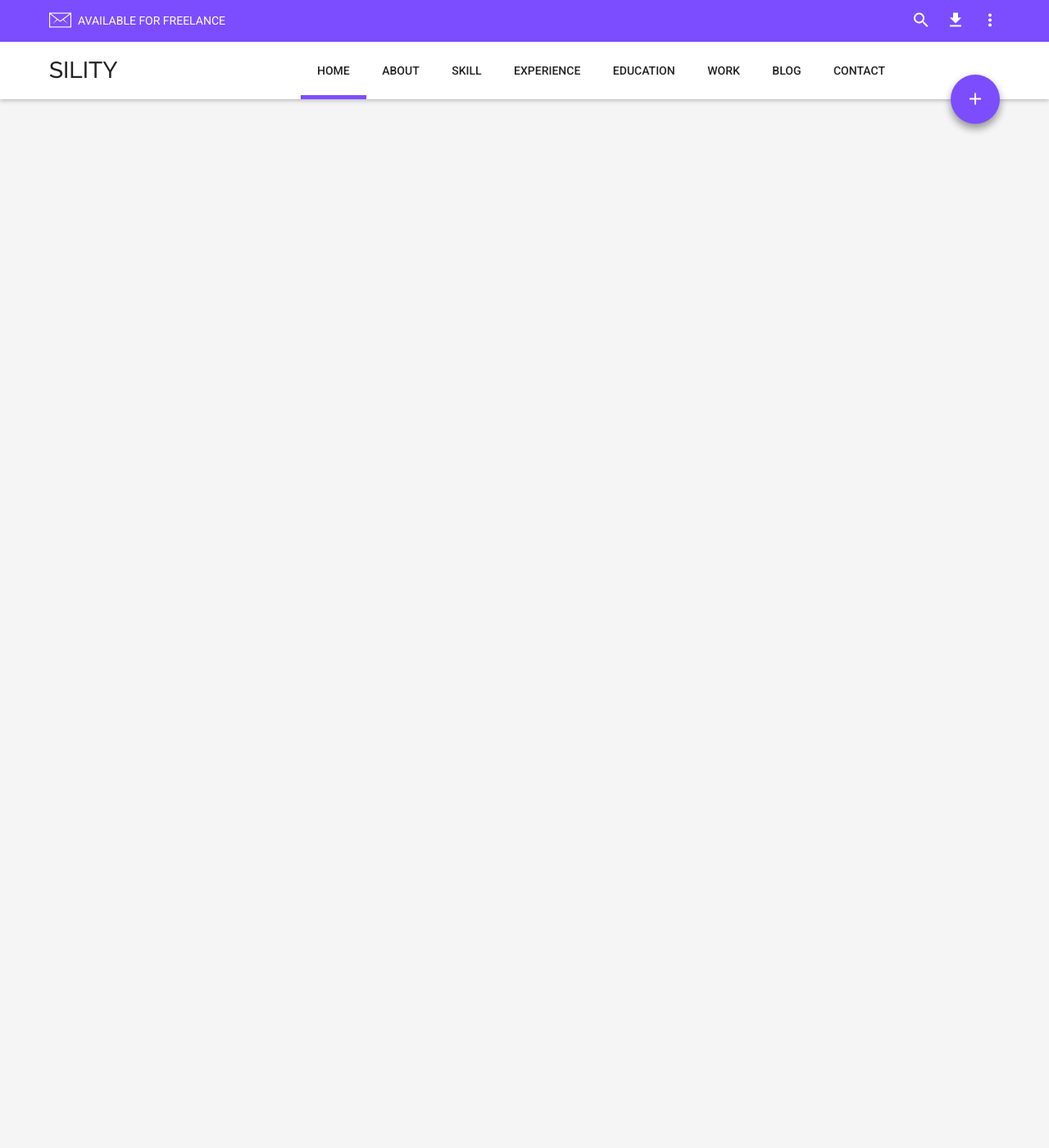
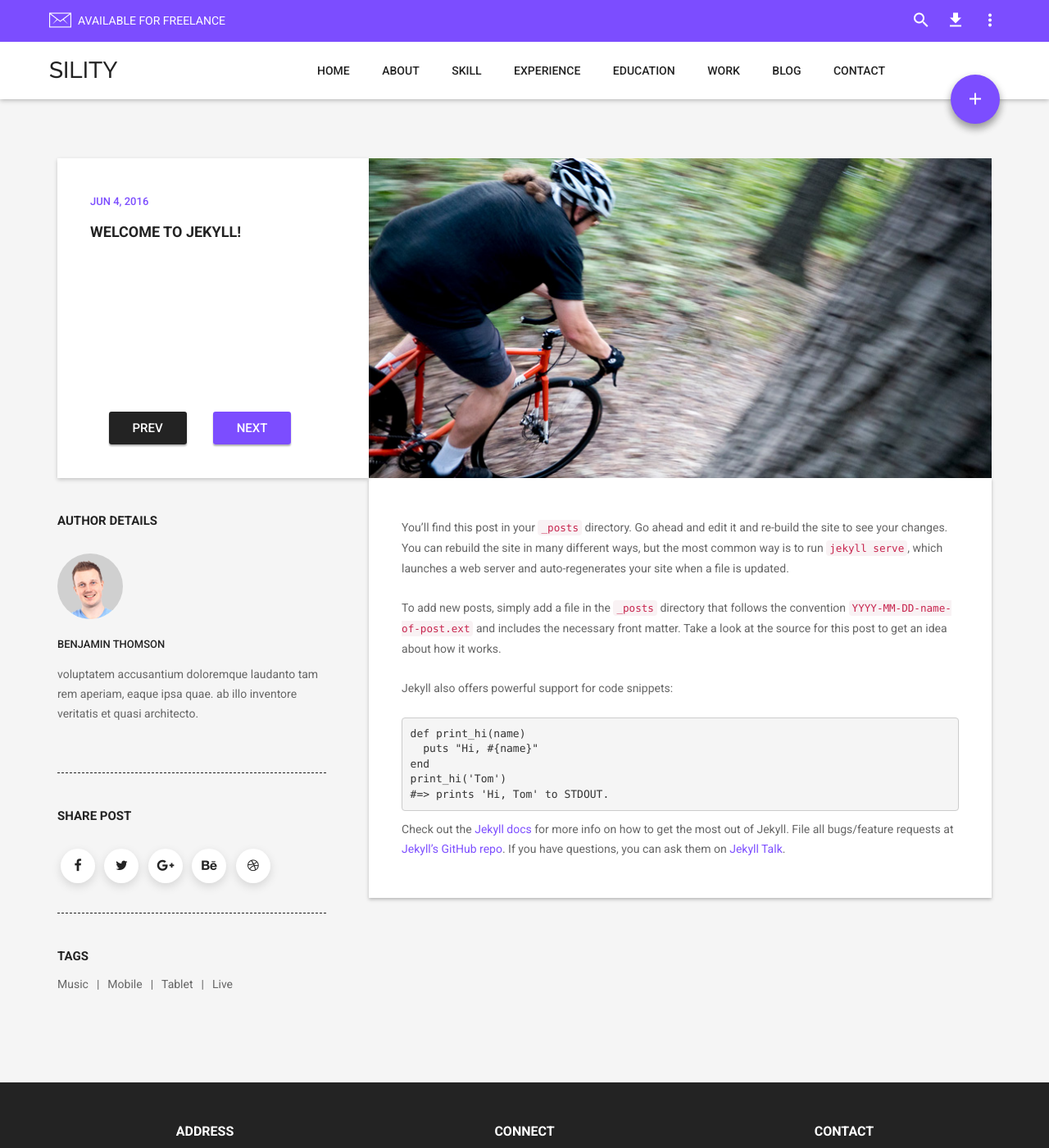
Before and after one commit to rifkyekayama/rifkyekayama.github.io, a Jekyll site: the page built from _posts/2016-06-07-welcome-to-jekyll.markdown, in a window 1280 px wide and 1400 px high. Shown: the whole window at 82% size. Built offline with Jekyll 4.4.1, drawn with Linux system fonts in a browser that asks for light colours; nearby versions of some CDN libraries.

Commit message:
test blog

```diff
--- a/_config.yml
+++ b/_config.yml
@@ -6,14 +6,14 @@
 # 'jekyll serve'. If you change this file, please restart the server process.
 
 # Site settings
-title: Your awesome title
+title: Rifky Ekayama
 email: your-email@domain.com
 description: > # this means to ignore newlines until "baseurl:"
   Write an awesome description for your new site here. You can edit this
   line in _config.yml. It will appear in your document head meta (for
   Google search results) and in your feed.xml site description.
 baseurl: "" # the subpath of your site, e.g. /blog
-url: "http://yourdomain.com" # the base hostname & protocol for your site
+url: "http://localhost:4000" # the base hostname & protocol for your site
 twitter_username: jekyllrb
 github_username:  jekyll
 
--- /dev/null
+++ b/_includes/header2.html
@@ -0,0 +1,48 @@
+<!-- Header -->
+<header class="header">
+  <div class="top clearfix">
+    <a href="#section8" class="available"><i class="ion-ios-email-outline"></i><span>Available For Freelance</span></a>
+    <div class="right-icons">
+      <a href="#" class="open-search header-open-search"><i class="md md-search"></i></a>
+      <a href="#" class="download"><i class="md md-file-download"></i></a>
+      <a href="#" class="share"><i class="md md-more-vert"></i></a>
+    </div> <!-- end .right-icons -->
+    <!-- Popup -->
+    <div class="popup">
+      <nav class="social-nav">
+        <ul class="list-unstyled">
+          <li><a target="_blank" href="https://web.facebook.com/rifky.ekayama">Facebook</a></li>
+          <li><a target="_blank" href="https://twitter.com/RifkyEkayama">Twitter</a></li>
+          <li><a target="_blank" href="http://id.linkedin.com/in/rifkyekayama">Linkedin</a></li>
+          <li><a onclick="Skype.tryAnalyzeSkypeUri('call', '0');" href="skype:rifqykiw1?call">Skype</a></li>
+          <li><a href="#">Google+</a></li>
+          <li><a href="#">Behance</a></li>
+        </ul> <!-- end .list-unstyled -->
+      </nav> <!-- end .social-nav -->
+    </div> <!-- end .popup -->
+  </div> <!-- end .top -->
+  <div class="bottom clearfix">
+    <div class="title"><a href="index.html">Sility</a></div>
+    <div class="header-action-button-wrapper">
+      <a href="#" class="header-action-button action-button"><i class="md md-add"></i></a>
+    </div> <!-- end .header-action-button-wrapper -->
+    <a href="#" class="responsive-menu-open">Menu <i class="fa fa-bars"></i></a>
+    <nav class="main-nav">
+      <ul class="list-unstyled">
+        <li><a href="{{ '/index.html#section1' | prepend: site.baseurl }}">Home</a></li>
+        <li><a href="{{ site.url }}/index.html#section2">About</a></li>
+        <li><a href="{{ site.url }}/index.html#section3">Skill</a></li>
+        <li><a href="{{ site.url }}/index.html#section4">Experience</a></li>
+        <li><a href="{{ site.url }}/index.html#section5">Education</a></li>
+        <li><a href="{{ site.url }}/index.html#section6">Work</a></li>
+        <li><a href="{{ site.url }}/index.html#section7">Blog</a></li>
+        <li><a href="{{ site.url }}/index.html#section8">Contact</a></li>
+      </ul>
+    </nav> <!-- end .main-nav -->
+  </div> <!-- end .bottom -->
+</header> <!-- end .header -->
+
+<div class="responsive-menu">
+  <a href="#" class="responsive-menu-close">Close <i class="ion-android-close"></i></a>
+  <nav class="responsive-nav"></nav> <!-- end .responsive-nav -->
+</div> <!-- end .responsive-menu -->
--- a/_includes/slideOut.html
+++ b/_includes/slideOut.html
@@ -19,7 +19,7 @@
 				</ul> <!-- end .list-unstyled -->
 			</nav> <!-- end .social-nav -->
 		</div> <!-- end .slide-out-popup -->
-		<div class="image"><img src="images/head01.png" alt="alt text" class="img-responsive"></div>
+		<div class="image"><img src="/images/head01.png" alt="alt text" class="img-responsive"></div>
 		<div class="content">
 			<h5>Benjamin Thomson</h5>
 			<span>Web & UX Designer</span>
@@ -72,12 +72,12 @@
 		<div class="slide-out-widget">
 			<h4>Follow On Instagram</h4>
 			<div class="instagram">
-				<a href="#"><img src="images/instagram01.jpg" alt="alt text" class="img-responsive"></a>
-				<a href="#"><img src="images/instagram02.jpg" alt="alt text" class="img-responsive"></a>
-				<a href="#"><img src="images/instagram03.jpg" alt="alt text" class="img-responsive"></a>
-				<a href="#"><img src="images/instagram04.jpg" alt="alt text" class="img-responsive"></a>
-				<a href="#"><img src="images/instagram05.jpg" alt="alt text" class="img-responsive"></a>
-				<a href="#"><img src="images/instagram06.jpg" alt="alt text" class="img-responsive"></a>
+				<a href="#"><img src="/images/instagram01.jpg" alt="alt text" class="img-responsive"></a>
+				<a href="#"><img src="/images/instagram02.jpg" alt="alt text" class="img-responsive"></a>
+				<a href="#"><img src="/images/instagram03.jpg" alt="alt text" class="img-responsive"></a>
+				<a href="#"><img src="/images/instagram04.jpg" alt="alt text" class="img-responsive"></a>
+				<a href="#"><img src="/images/instagram05.jpg" alt="alt text" class="img-responsive"></a>
+				<a href="#"><img src="/images/instagram06.jpg" alt="alt text" class="img-responsive"></a>
 			</div> <!-- end .instagram -->
 		</div> <!-- end .slide-out-widget -->
 	</div> <!-- end .slide-out-widgets -->
--- a/_layouts/post.html
+++ b/_layouts/post.html
@@ -1,15 +1,72 @@
----
-layout: default
----
-<article class="post" itemscope itemtype="http://schema.org/BlogPosting">
+<!DOCTYPE html>
+<html>
 
-  <header class="post-header">
-    <h1 class="post-title" itemprop="name headline">{{ page.title }}</h1>
-    <p class="post-meta"><time datetime="{{ page.date | date_to_xmlschema }}" itemprop="datePublished">{{ page.date | date: "%b %-d, %Y" }}</time>{% if page.author %} • <span itemprop="author" itemscope itemtype="http://schema.org/Person"><span itemprop="name">{{ page.author }}</span></span>{% endif %}</p>
-  </header>
+  {% include head.html %}
 
-  <div class="post-content" itemprop="articleBody">
-    {{ content }}
-  </div>
+  <body>
 
-</article>
+    {% include search.html %}
+
+    {% include slideOut.html %}
+
+    {% include header2.html %}
+
+    <div class="sections">
+      <div class="sections-wrapper clearfix">
+        <!--Single Blog Post -->
+		<section>
+			<div class="container">
+				<div class="single-blog-post">
+					<header class="blog-header clearfix">
+						<div class="content">
+							<span class="date">{{ page.date | date: "%b %-d, %Y" }}</span>
+							<h4>{{ page.title }}</h4>
+							{% if page.author %}<span class="meta"><a href="#">By {{ page.author }}</a></span>{% endif %}
+							<div class="footer">
+								<p class="button-row blog-button-row"><a href="#" class="button solid-button dark">Prev</a><a href="#" class="button solid-button purple">Next</a></p>
+							</div>
+						</div> <!-- end .content -->
+						<div class="image" style="background-image: url('/images/single-blog-post-image.jpg');"></div>
+					</header> <!-- end .blog-header -->
+					<div class="blog-post">
+						<div class="blog-post-content">
+							{{ content }}
+						</div> <!-- end .blog-post-content -->
+					</div> <!-- end .blog-post -->
+					<div class="blog-details">
+						<div class="section">
+							<h5>Author Details</h5>
+							<div class="author">
+								<div class="image"><img src="/images/author.png" alt="alt text" class="img-responsive"></div>
+								<span class="title">Benjamin Thomson</span>
+								<p>voluptatem accusantium doloremque laudanto tam rem aperiam, eaque ipsa quae. ab illo inventore veritatis et quasi architecto.</p>
+							</div>
+						</div> <!-- end .section -->
+						<div class="section">
+							<h5>Share Post</h5>
+							<div class="social-icons">
+								<a href="#" class="social-icon"><i class="fa fa-facebook"></i></a>
+								<a href="#" class="social-icon"><i class="fa fa-twitter"></i></a>
+								<a href="#" class="social-icon"><i class="fa fa-google-plus"></i></a>
+								<a href="#" class="social-icon"><i class="fa fa-behance"></i></a>
+								<a href="#" class="social-icon"><i class="fa fa-dribbble"></i></a>
+							</div> <!-- end .social-icons -->
+						</div> <!-- end .section -->
+						<div class="section">
+							<h5>Tags</h5>
+							<div class="tags"><a href="#">Music</a><span>|</span><a href="#">Mobile</a><span>|</span><a href="#">Tablet</a><span>|</span><a href="#">Live</a></div>
+						</div> <!-- end .section -->
+					</div> <!-- end .blog-details -->
+				</div> <!-- end .single-blog-post -->
+			</div> <!-- end .container -->
+		</section>
+      </div> <!-- end .sections-wrapper -->
+    </div> <!-- end .sections -->
+
+    {% include footer.html %}
+
+    {% include foot.html %}
+
+  </body>
+
+</html>
--- /dev/null
+++ b/_plugins/RandomFilter.rb
@@ -0,0 +1,19 @@
+module Jekyll
+  module RandomFilter
+    # Use sample to get a random value from an array
+    #
+    # input - The Array to sample.
+    #
+    # Examples
+    #
+    #   random([1, 2, 3, 4, 5])
+    #   # => ([2])
+    #
+    # Returns a randomly-selected item out of an array.
+    def random(input)
+      input.sample(1)
+    end
+  end
+end
+
+Liquid::Template.register_filter(Jekyll::RandomFilter)
--- /dev/null
+++ b/_posts/2016-06-07-welcome-to-jekyll.markdown
@@ -0,0 +1,25 @@
+---
+layout: post
+title:  "Welcome to Jekyll!"
+date:   2016-06-05 05:54:49 +0700
+categories: jekyll update
+---
+You’ll find this post in your `_posts` directory. Go ahead and edit it and re-build the site to see your changes. You can rebuild the site in many different ways, but the most common way is to run `jekyll serve`, which launches a web server and auto-regenerates your site when a file is updated.
+
+To add new posts, simply add a file in the `_posts` directory that follows the convention `YYYY-MM-DD-name-of-post.ext` and includes the necessary front matter. Take a look at the source for this post to get an idea about how it works.
+
+Jekyll also offers powerful support for code snippets:
+
+{% highlight ruby %}
+def print_hi(name)
+  puts "Hi, #{name}"
+end
+print_hi('Tom')
+#=> prints 'Hi, Tom' to STDOUT.
+{% endhighlight %}
+
+Check out the [Jekyll docs][jekyll-docs] for more info on how to get the most out of Jekyll. File all bugs/feature requests at [Jekyll’s GitHub repo][jekyll-gh]. If you have questions, you can ask them on [Jekyll Talk][jekyll-talk].
+
+[jekyll-docs]: http://jekyllrb.com/docs/home
+[jekyll-gh]:   https://github.com/jekyll/jekyll
+[jekyll-talk]: https://talk.jekyllrb.com/
```
Also changed, not shown: _includes/section/blog.html (+9 -81 lines), _layouts/page.html (deleted, +0 -14 lines), _posts/2016-06-06-welcome-to-jekyll.markdown (added, +25 -0 lines).
